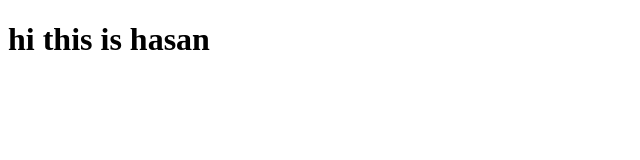
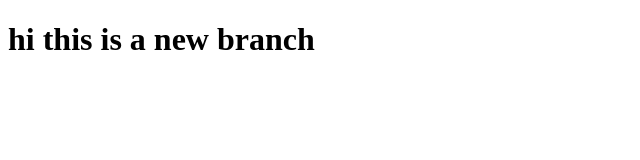
Before and after one commit to hasan786ll/my-project, a plain HTML site: page index.html in a window 1280 px wide. Shown: the whole page, without its empty margins (0-640 px from the left). Drawn offline with Linux system fonts and the light colour scheme.

Commit message:
making new branch

```diff
--- a/index.html
+++ b/index.html
@@ -7,7 +7,7 @@
 </head>
 <body>
 <script src="app.js"></script>
-<h1>hi this is hasan</h1>
+<h1>hi this is a new branch</h1>
 
 </body>
 </html>
```
